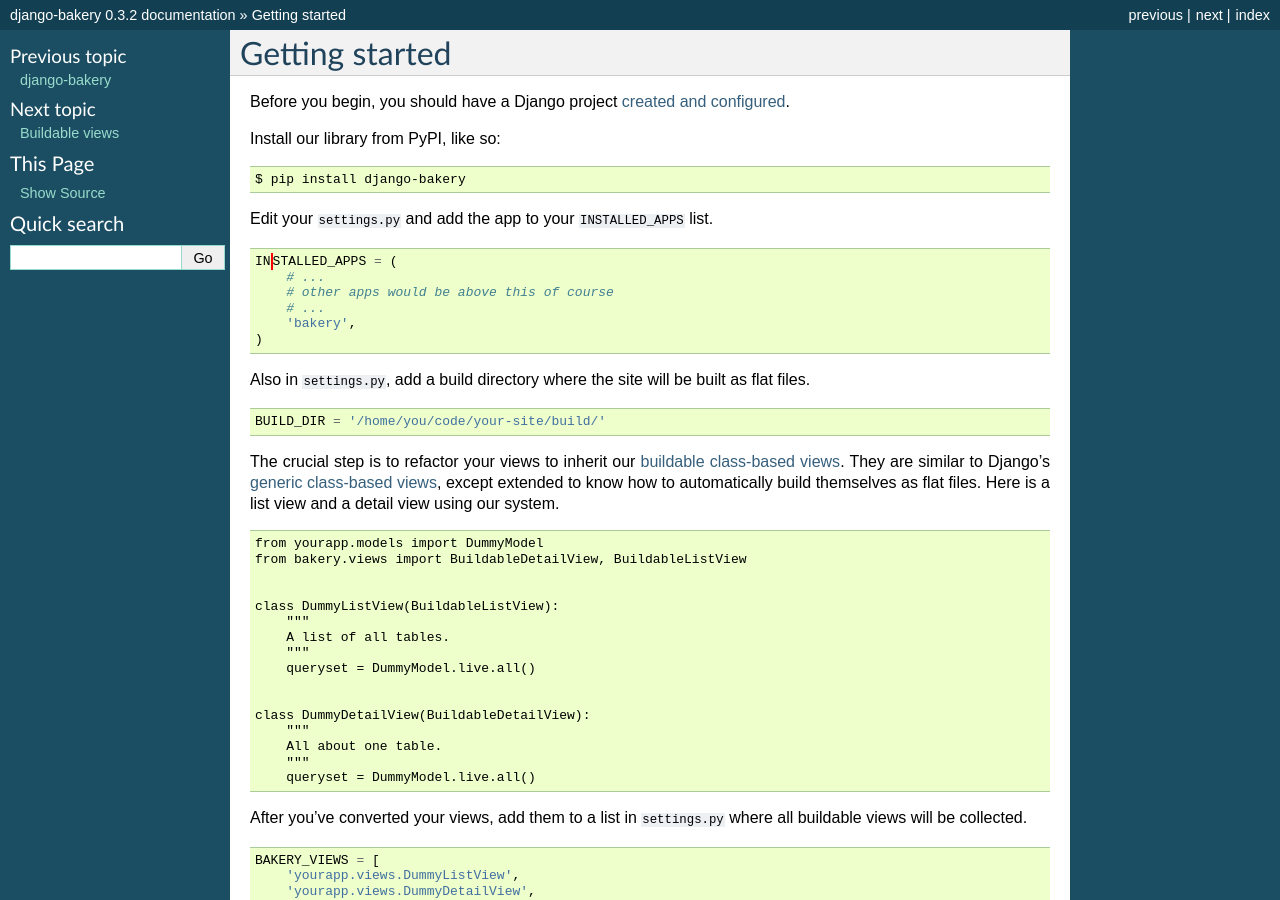
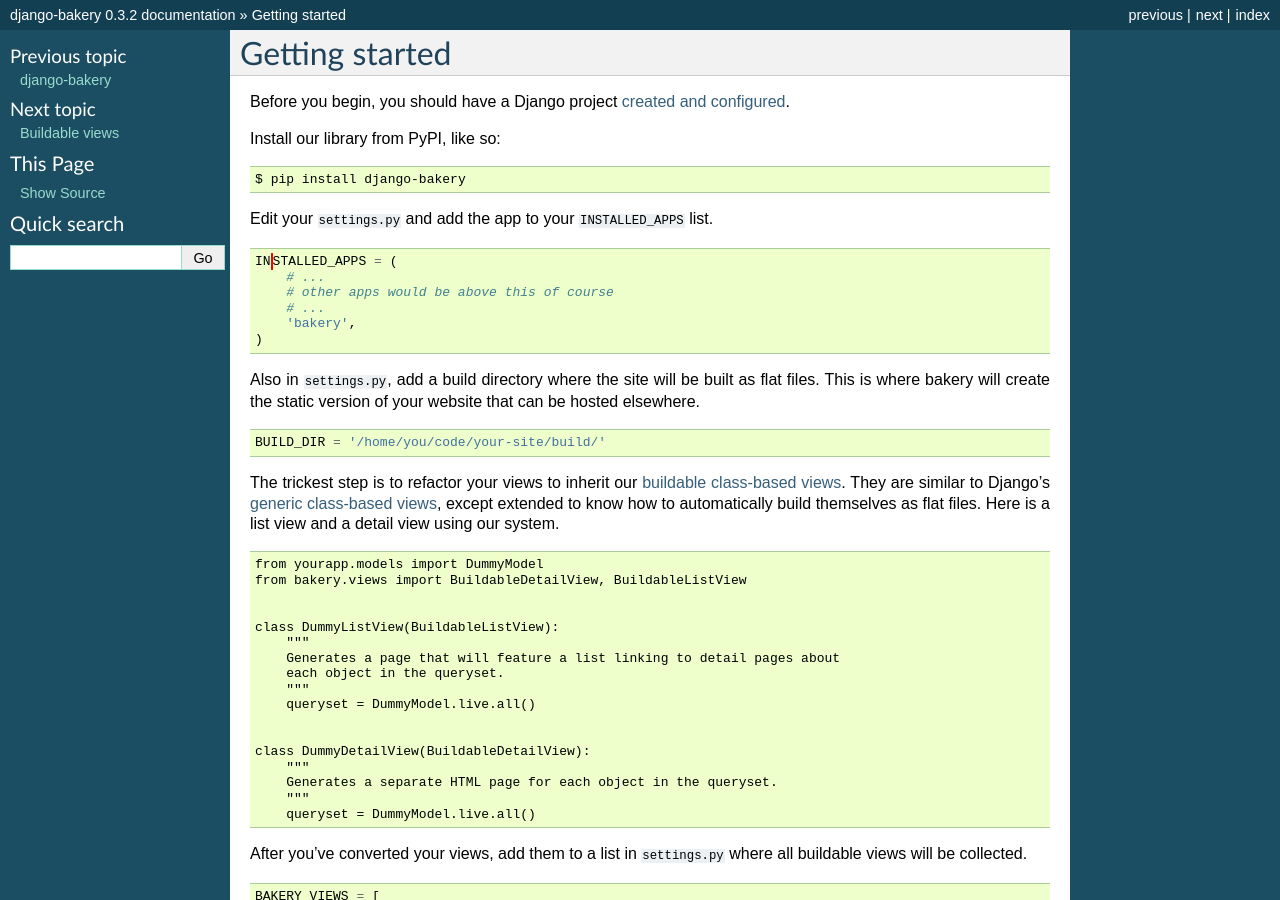
Before and after one commit to Sibizwan5/django-bakery, a Sphinx documentation site: the page built from docs/gettingstarted.rst, in a window 1280 px wide and 900 px high. Built offline with Sphinx 7.4.7, drawn with Linux system fonts in a browser that asks for light colours.

Commit message:
A little more for gettingstarted

```diff
--- a/docs/gettingstarted.rst
+++ b/docs/gettingstarted.rst
@@ -20,13 +20,13 @@
         'bakery',
     )
 
-Also in ``settings.py``, add a build directory where the site will be built as flat files.
+Also in ``settings.py``, add a build directory where the site will be built as flat files. This is where bakery will create the static version of your website that can be hosted elsewhere.
 
 .. code-block:: python
 
     BUILD_DIR = '/home/you/code/your-site/build/'
 
-The cru­cial step is to re­fact­or your views to in­her­it our :doc:`buildable class-based views </buildableviews>`. They are similar to Django's `generic class-based views <https://docs.djangoproject.com/en/dev/topics/class-based-views/>`_, except extended to know how to auto­mat­ic­ally build them­selves as flat files. Here is a list view and a de­tail view us­ing our sys­tem.
+The trickest step is to re­fact­or your views to in­her­it our :doc:`buildable class-based views </buildableviews>`. They are similar to Django's `generic class-based views <https://docs.djangoproject.com/en/dev/topics/class-based-views/>`_, except extended to know how to auto­mat­ic­ally build them­selves as flat files. Here is a list view and a de­tail view us­ing our sys­tem.
 
 .. code-block:: django
 
@@ -36,14 +36,15 @@
 
     class DummyL­istView(Build­ableL­istView):
         """
-        A list of all tables.
+        Generates a page that will feature a list linking to detail pages about
+        each object in the queryset.
         """
         queryset = Dummy­Mod­el.live.all()
 
 
     class DummyDe­tailView(Build­able­De­tailView):
         """
-        All about one table.
+        Generates a separate HTML page for each object in the queryset.
         """
         queryset = Dummy­Mod­el.live.all()
 
```
Also changed, not shown: 5 other files.
